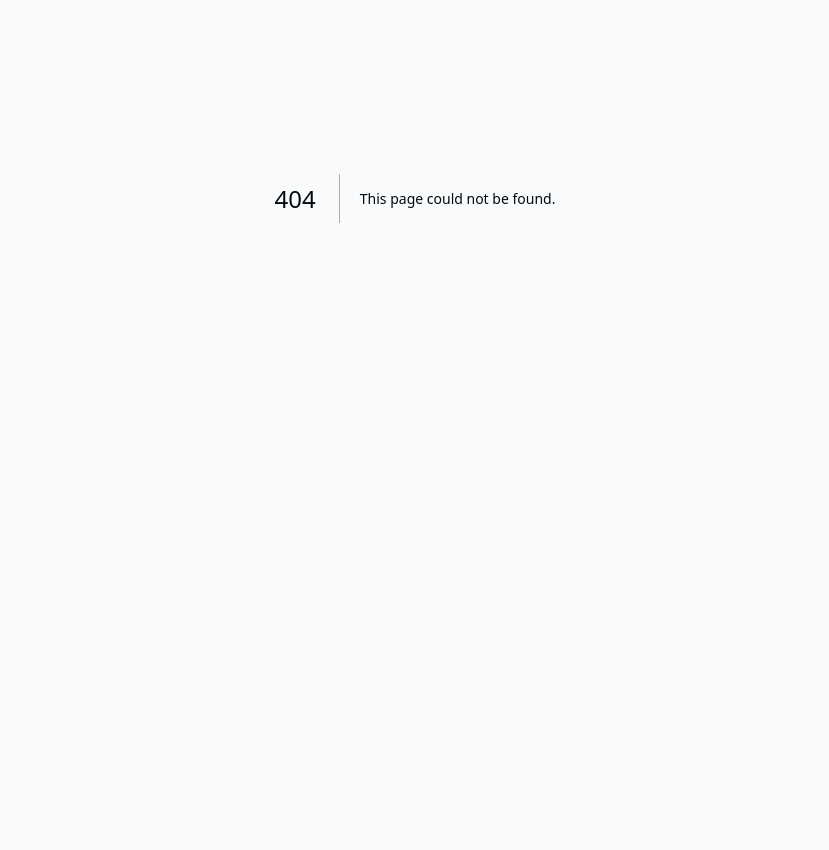
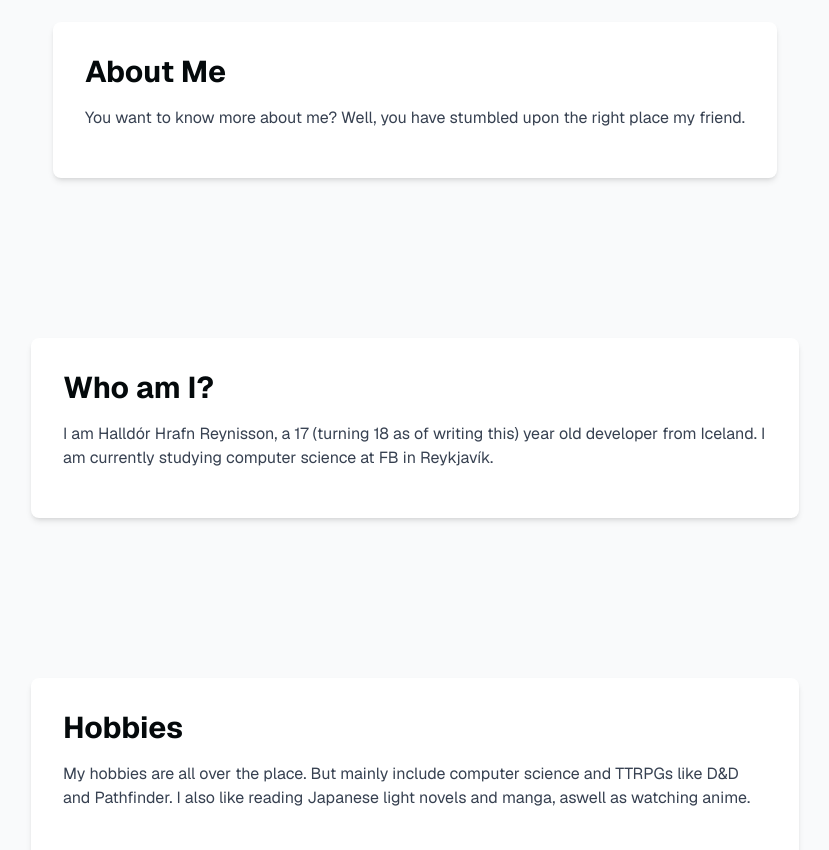
Before and after one commit to Halldor-Hrafn/my-nextjs-portfolio, a Next.js app: page /about in a window 1280 px wide. Before the commit this address had no page. Shown: the part 202-1052 px from the top of the page, without its empty margins (225-1054 px from the left). Before the commit the page ends 800 px from the top, so only its background shows below. Built offline with nearby package versions, Linux system fonts and the light colour scheme; no server answers.

Commit message:
Created the about me page

```diff
--- /dev/null
+++ b/app/about/page.tsx
@@ -0,0 +1,39 @@
+import React from 'react';
+import Navbar from '@/components/Navbar';
+
+export default async function Page() {
+  return (
+    <div className="flex-1 w-full flex flex-col gap-20 items-center">
+      <Navbar />
+      <main className="flex-1 flex flex-col items-center justify-center">
+        <div className="max-w-3xl mx-auto m-20 bg-white rounded-lg shadow-md p-8">
+          <h1 className="text-3xl font-bold mb-4">About Me</h1>
+          <p className="text-gray-700 mb-4">
+            You want to know more about me? Well, you have stumbled upon the right place my friend.
+          </p>
+        </div>
+        <div className="max-w-3xl mx-auto m-20 bg-white rounded-lg shadow-md p-8">
+          <h1 className="text-3xl font-bold mb-4">Who am I?</h1>
+          <p className="text-gray-700 mb-4">
+            I am Halldór Hrafn Reynisson, a 17 (turning 18 as of writing this) year old developer from Iceland.
+            I am currently studying computer science at FB in Reykjavík.
+          </p>
+        </div>
+        <div className="max-w-3xl mx-auto m-20 bg-white rounded-lg shadow-md p-8">
+          <h1 className="text-3xl font-bold mb-4">Hobbies</h1>
+          <p className="text-gray-700 mb-4">
+            My hobbies are all over the place. But mainly include computer science and TTRPGs like D&D and Pathfinder.
+            I also like reading Japanese light novels and manga, aswell as watching anime.
+          </p>
+        </div>
+        <div className="max-w-3xl mx-auto m-20 bg-white rounded-lg shadow-md p-8">
+          <h1 className="text-3xl font-bold mb-4">What am I good at?</h1>
+          <p className="text-gray-700 mb-4">
+            I like to say that I am good at programming, but I am not confident that I am able to say
+            that I'm good enough to work for a company yet. I am mostly exploring backend development aswell as low-level programming.
+          </p>
+        </div>
+      </main>
+    </div>
+  );
+}
```
